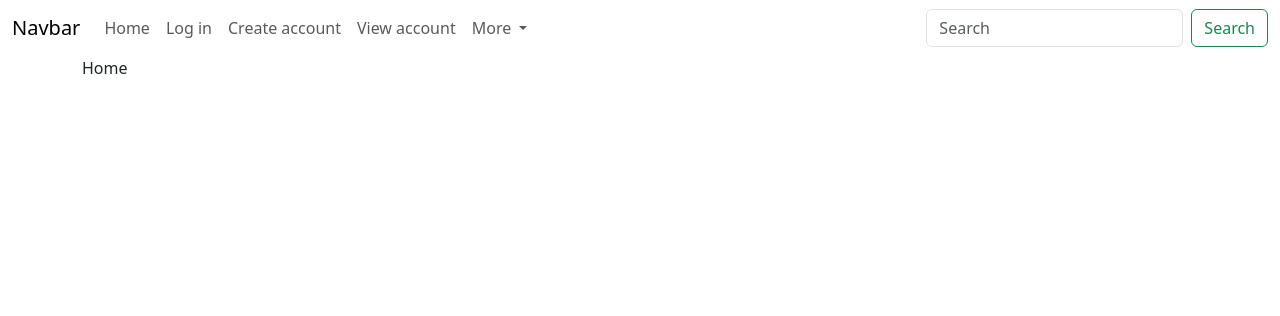
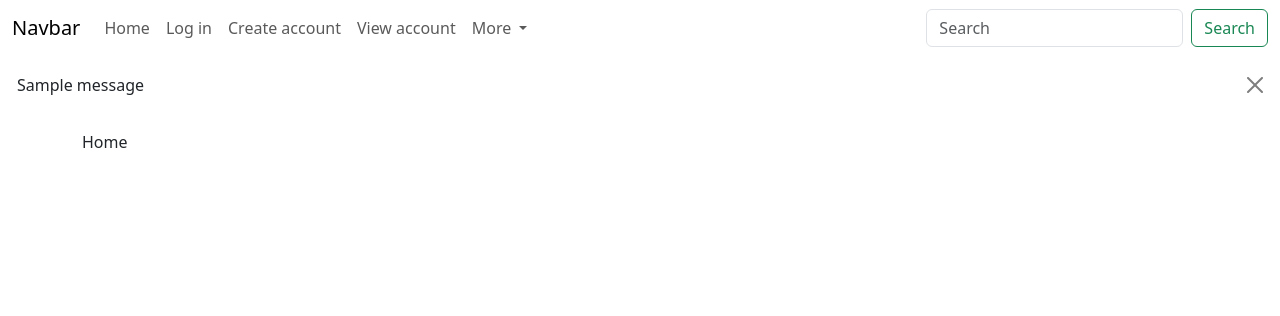
Before and after one commit to Kingston-Smith/Year13Digital, a Flask app: page / in a window 1280 px wide. Shown: the top 316 px of the page. Run offline with Flask 3, Linux system fonts and the light colour scheme; one stand-in notice (Sample message) is shown.

Commit message:
Flash messages

```diff
--- a/website/Templates/template.html
+++ b/website/Templates/template.html
@@ -60,6 +60,24 @@
               </div>
             </div>
           </nav>
+          <!--flash messages-->
+          {% with messages=get_flashed_messages(with_categories=True) %}
+          {% if messages %}
+            {% for categories, message in messages %}
+            {% if category=="error" %}
+            <div class="alert alert_danger alert-dismissible fade show" role="alert">
+              {{message}}
+              <button type="button" class="btn-close" data-bs-dismiss="alert"></button>
+            </div>
+            {% else %}
+            <div class="alert alert_success alert-dismissible fade show" role="alert">
+              {{message}}
+              <button type="button" class="btn-close" data-bs-dismiss="alert"></button>
+            </div>
+            {% endif %}
+            {% endfor %}
+          {% endif %}
+          {% endwith %}
           <!--Imports contents from other html files.-->
         <div class="container">{% block content %}{% endblock %}</div>
         <!--Import popper and javascript-->
```
